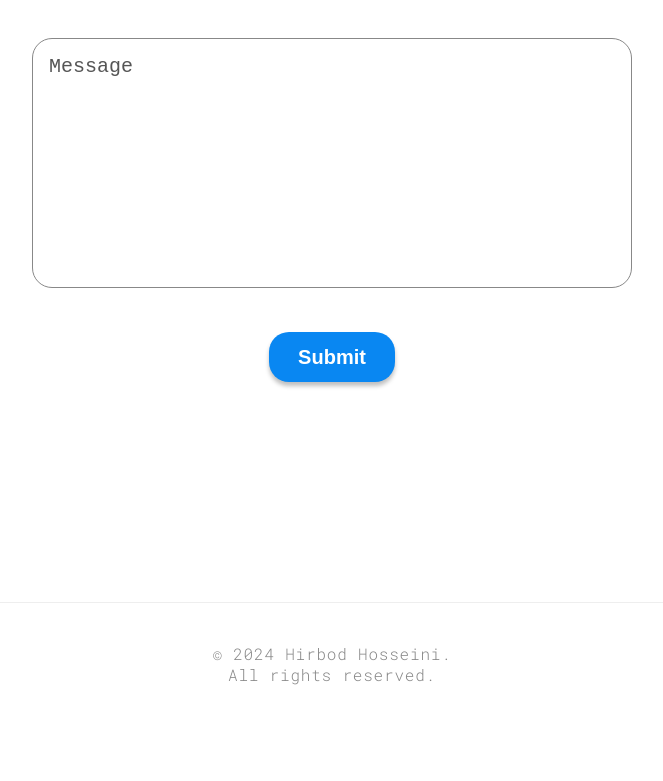
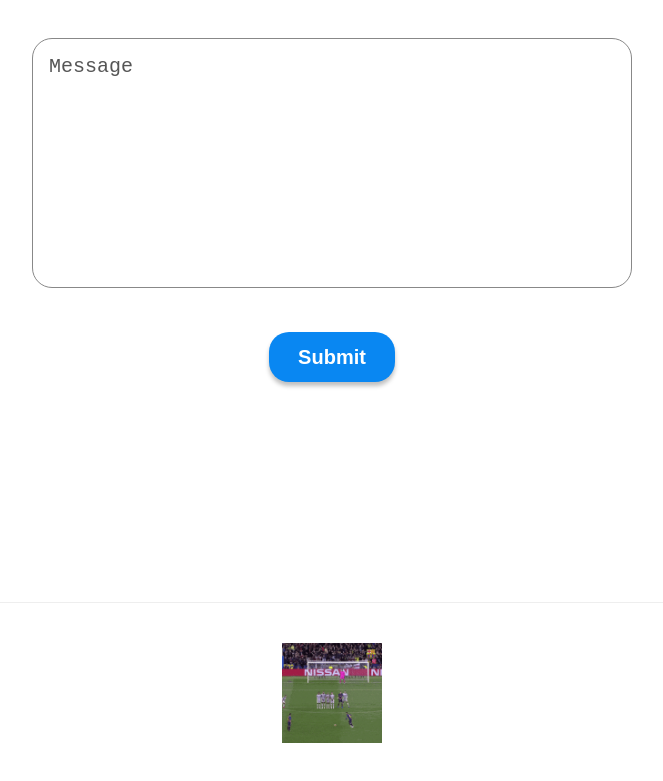
Before and after one commit to Hirbod03/PersonalWebsite, a React (Vite) app: page / in a window 1280 px wide. Shown: the part 3197-3978 px from the top of the page, without its empty margins (308-971 px from the left). Built offline with nearby package versions, Linux system fonts and the light colour scheme.

Commit message:
I love Messi and I wanted a footer for spacing ok shoot me

```diff
--- a/src/sections/Footer/Footer.jsx
+++ b/src/sections/Footer/Footer.jsx
@@ -1,12 +1,17 @@
 import styles from "./Footer.module.css";
+import messiGif from '../../assets/messi.gif';
 
 export default function Footer() {
   return (
     <footer className={styles.footer}>
       <span>
-        © 2024 Hirbod Hosseini.
-        <br />
-        All rights reserved.
+        <img
+          src={messiGif}
+          alt="greiz gif"
+          style={{ width: '100px', height: '100px', objectFit: 'contain', pointerEvents: 'none', userSelect: 'none' }}
+          draggable={false}
+          onContextMenu={e => e.preventDefault()}
+        />
       </span>
       {/* <span>
         Web Dev Guide by {' '}
```
Also changed, not shown: src/assets/messi.gif (added).
